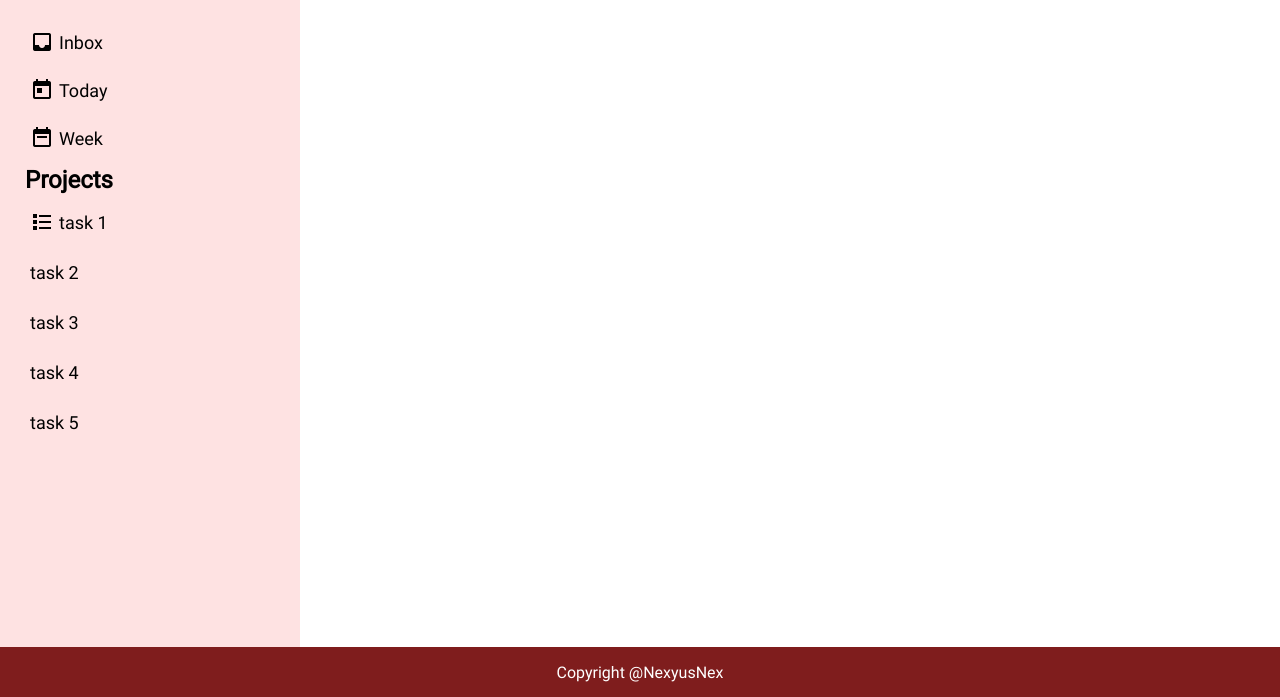
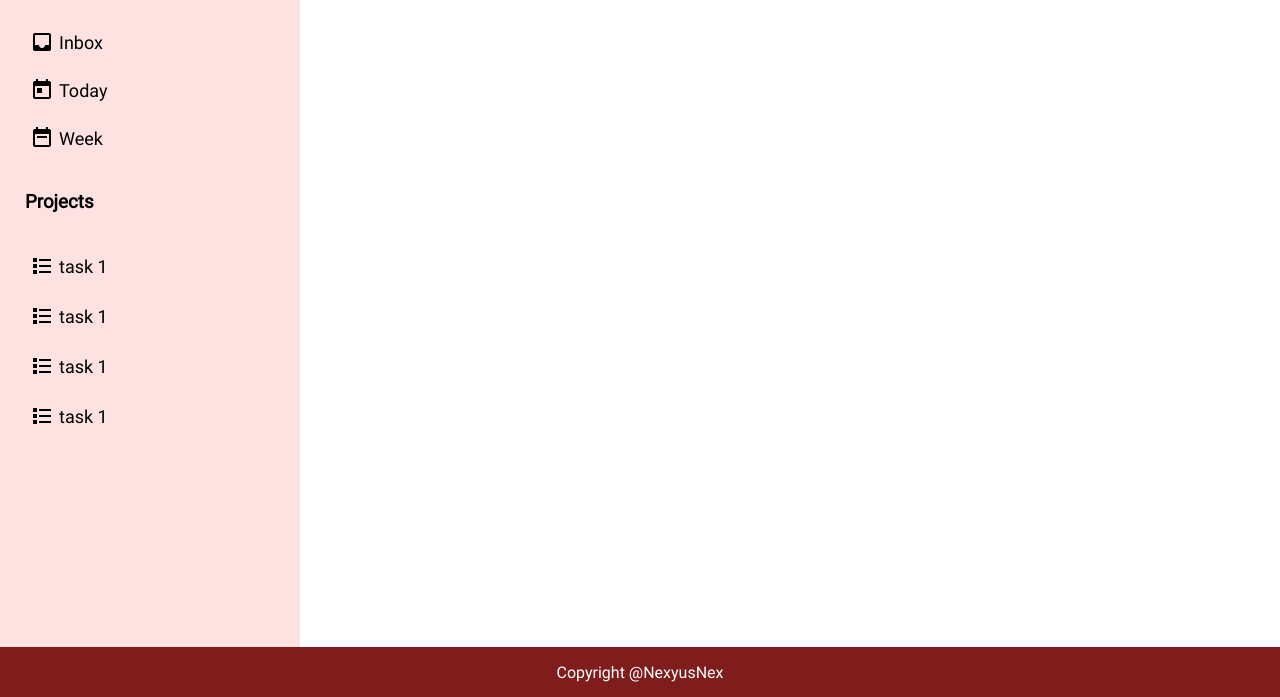
Before and after one commit to NexyusNex/To-do-list, a website built with webpack: page dist/index.html in a window 1280 px wide. Shown: the part 103-800 px from the top of the page. Built offline with nearby package versions, Linux system fonts and the light colour scheme.

Commit message:
Every item now has an icon

```diff
--- a/src/index.js
+++ b/src/index.js
@@ -17,8 +17,10 @@
 const weekImg = document.querySelector("#weekimg");
 weekImg.src = week;
 
-const listImg = document.querySelector("#listimg");
-listImg.src = list;
+const listImg = document.querySelectorAll("#listimg");
+listImg.forEach((project) => {
+  project.src = list;
+});
 
 const ToDo = () => {
   return {
--- a/src/style.css
+++ b/src/style.css
@@ -38,6 +38,10 @@
   padding: 25px;
   gap: 8px;
 }
+.side-menu h3 {
+  margin: 25px 0;
+}
+
 .side-menu .button,
 .card {
   display: flex;
```
Also changed, not shown: dist/index.html.
